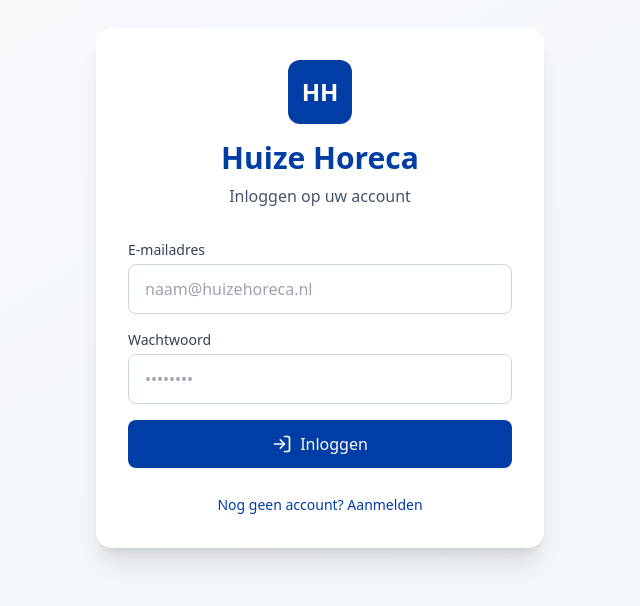
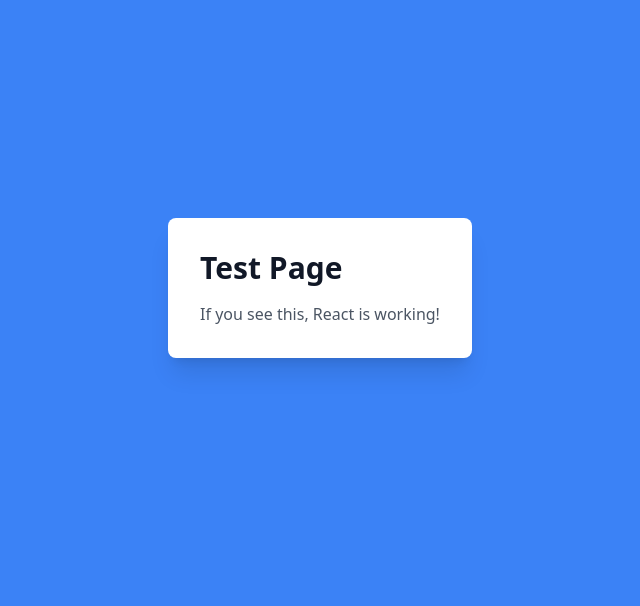
Before and after one commit to Dirkhenze/Huize-Horeca-CRM, a React (Vite) app: page / in a window 1280 px wide. Shown: the part 112-718 px from the top of the page, without its empty margins (320-960 px from the left). Built offline with nearby package versions, Linux system fonts and the light colour scheme; no server answers; the HTML template or start-up script is replaced by a standard one.

Commit message:
Updated App.tsx

```diff
--- a/src/App.tsx
+++ b/src/App.tsx
@@ -1,31 +1,11 @@
-import { AuthProvider, useAuth } from './contexts/AuthContext';
-import { Auth } from './components/Auth';
-import { HuizeDashboard } from './components/HuizeDashboard';
-
-function AppContent() {
-  const { user, loading } = useAuth();
-
-  if (loading) {
-    return (
-      <div className="min-h-screen bg-slate-50 flex items-center justify-center">
-        <div className="flex flex-col items-center gap-3">
-          <div className="w-16 h-16 rounded-xl flex items-center justify-center huize-primary">
-            <span className="text-2xl font-bold text-white">HH</span>
-          </div>
-          <div className="text-slate-600">Laden...</div>
-        </div>
-      </div>
-    );
-  }
-
-  return user ? <HuizeDashboard /> : <Auth />;
-}
-
 function App() {
   return (
-    <AuthProvider>
-      <AppContent />
-    </AuthProvider>
+    <div className="min-h-screen bg-blue-500 flex items-center justify-center">
+      <div className="bg-white p-8 rounded-lg shadow-xl">
+        <h1 className="text-3xl font-bold text-gray-900 mb-4">Test Page</h1>
+        <p className="text-gray-600">If you see this, React is working!</p>
+      </div>
+    </div>
   );
 }
 
```
